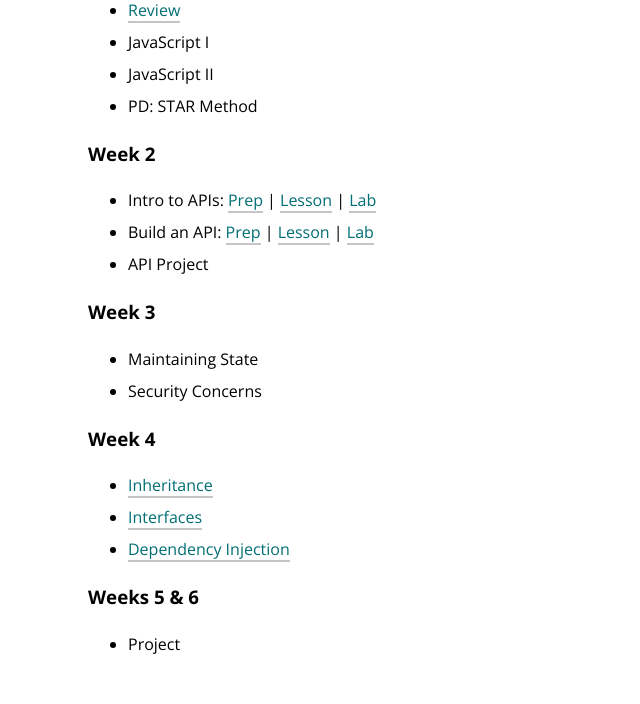
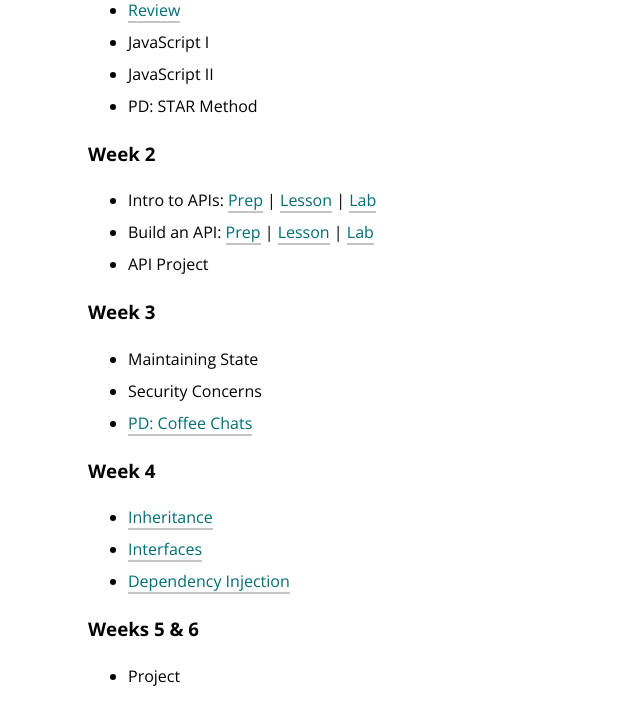
Before and after one commit to turingschool/launch-curriculum, a Jekyll site: the page built from module4/index.md, in a window 1280 px wide and 900 px high, scrolled down 709 px, cut to the strip 0-704 px from the top of the window. Shown: the whole strip, without its empty margins (0-640 px from the left). Built offline with Jekyll 4.4.1, drawn with Linux system fonts in a browser that asks for light colours; nearby versions of some CDN libraries; comment, search, counter and statistics services are not loaded.

Commit message:
Add coffee chat PD link to index

```diff
--- a/module4/index.md
+++ b/module4/index.md
@@ -32,6 +32,7 @@ In Module 4, students will continue to expand their knowledge of MVC and learn t
 ### Week 3
 * Maintaining State
 * Security Concerns
+* [PD: Coffee Chats](./lessons/Week3/CoffeeChatPD)
 
 ### Week 4
 * [Inheritance](./lessons/Week4/Inheritance)
```
